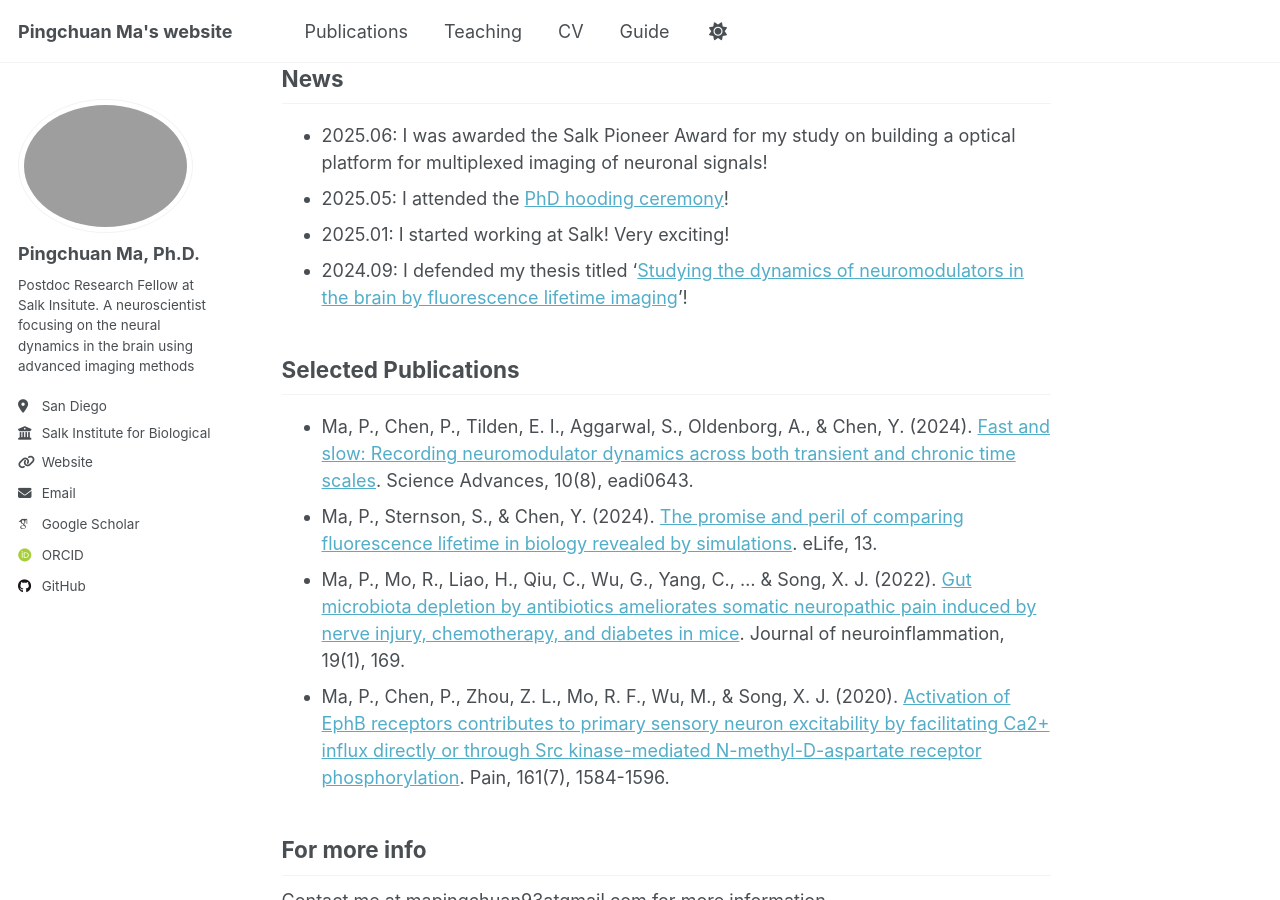
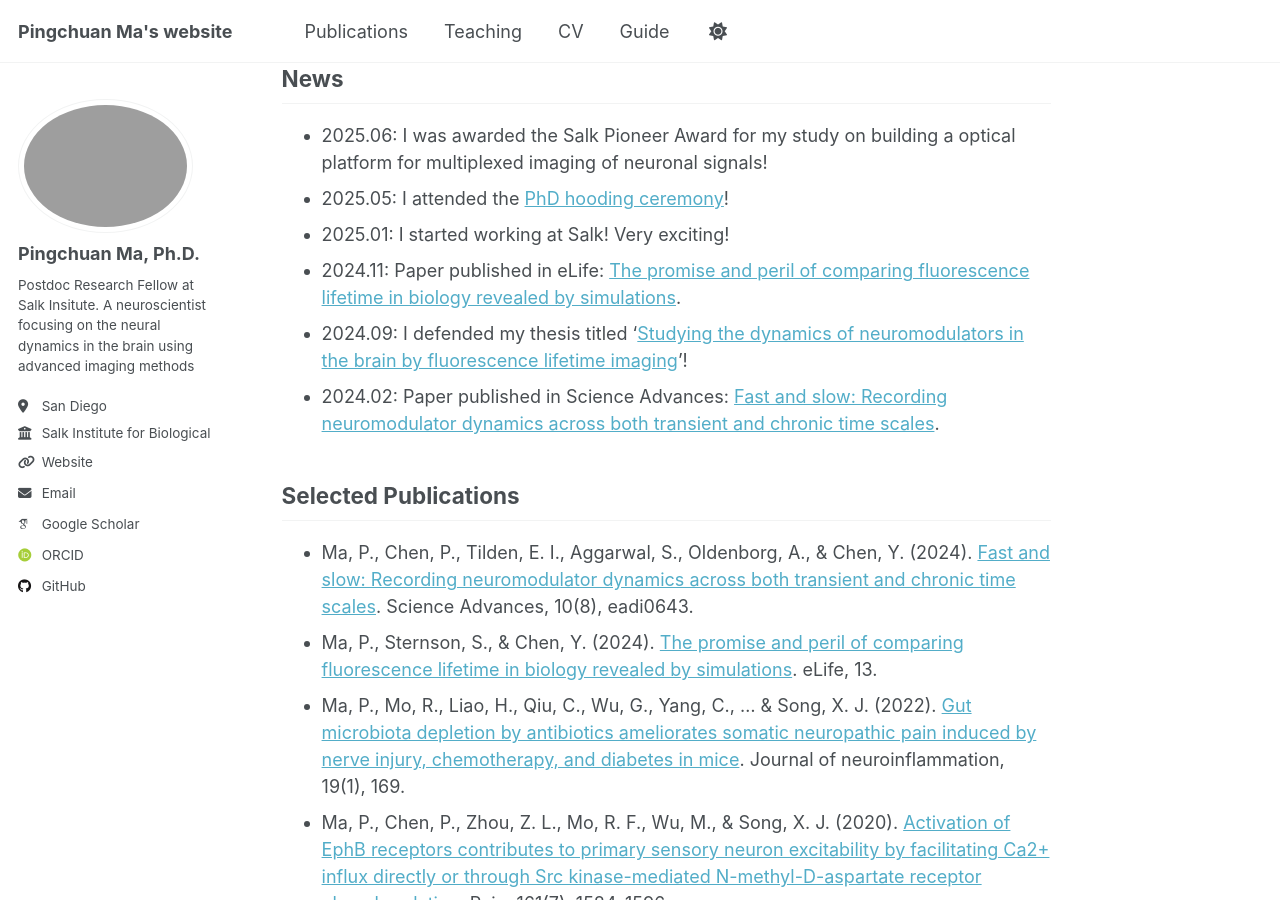
Before and after one commit to pcmaaaaa/pcmaaaaa.github.io, a Jekyll site: the page built from _pages/about.md, in a window 1280 px wide and 900 px high, scrolled down 674 px. Built offline with Jekyll 4.4.1, drawn with Linux system fonts in a browser that asks for light colours; some web fonts are replaced; a script that is not in the unit is left out.

Commit message:
Update about.md

```diff
--- a/_pages/about.md
+++ b/_pages/about.md
@@ -22,7 +22,10 @@ News
 - 2025.06: I was awarded the Salk Pioneer Award for my study on building a optical platform for multiplexed imaging of neuronal signals!
 - 2025.05: I attended the [PhD hooding ceremony](https://sites.wustl.edu/yaochenlab/congratulations-pingchuan/)!
 - 2025.01: I started working at Salk! Very exciting!
+- 2024.11: Paper published in eLife: [The promise and peril of comparing fluorescence lifetime in biology revealed by simulations](https://elifesciences.org/reviewed-preprints/101559v1).
 - 2024.09: I defended my thesis titled '[Studying the dynamics of neuromodulators in the brain by fluorescence lifetime imaging](https://www.proquest.com/openview/9797c3425e3ddc69575d630d10992516/1?pq-origsite=gscholar&cbl=18750&diss=y)'!
+- 2024.02: Paper published in Science Advances: [Fast and slow: Recording neuromodulator dynamics across both transient and chronic time scales](https://www.science.org/doi/full/10.1126/sciadv.adi0643).
+
 
 Selected Publications
 ------
```
